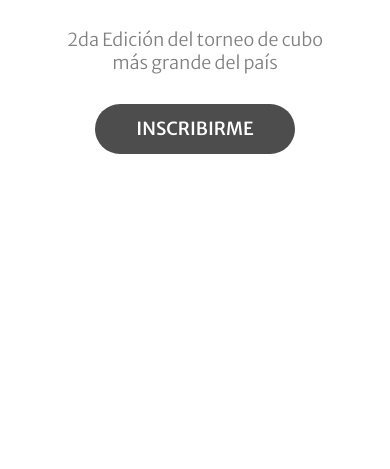
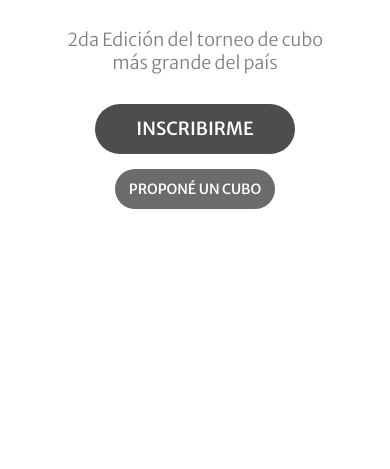
Before and after one commit to juanro00/FNC2, a plain HTML site: page index.html in a window 390 px wide. Shown: the part 375-844 px from the top of the page. Drawn offline with Linux system fonts and the light colour scheme.

Commit message:
ocultadas secciones y updates finales para salir

```diff
--- a/index.html
+++ b/index.html
@@ -32,7 +32,10 @@
         </div>
         <h1 class="title">Fiesta Nacional del <b>Cubo</b></h1>
         <p class="subtitle">2da Edición del torneo de cubo<br>más grande del país</p>
-        <button class="cta-button" onclick="abrirModalInscripcion()">Inscribirme</button>
+        <div class="buttons-container">
+            <button class="cta-button" onclick="abrirModalInscripcion()">Inscribirme</button>
+            <a href="https://forms.gle/ZYz9XXxy8MzM7qmc9" target="_blank" class="proponer-cubo-button">Proponé un cubo</a>
+        </div>
     </main>
     <!-- #endregion -->
 
@@ -131,12 +134,7 @@
             </a>
         </div>
 
-        <div class="cubos-timeline">
-            <picture>
-                <source media="(max-width: 768px)" srcset="images/timeline-mob.svg" />
-                <img src="images/timeline.svg" alt="Timeline" width="1200" height="470" />
-            </picture>
-        </div>
+
     </section>
     <!-- #endregion -->
 
@@ -325,9 +323,7 @@
                 <button class="payment-btn transfer-btn" onclick="mostrarTransferencia()">
                     TRANSFERENCIA
                 </button>
-                <button class="payment-btn pre-inscripcion-btn">
-                    PRE-INSCRIPCIÓN SIN PAGO
-                </button>
+
             </div>
 
             <!-- Sección de Transferencia (se expande dentro del modal) -->
--- a/styles.css
+++ b/styles.css
@@ -231,12 +231,44 @@ main {
     cursor: pointer;
     border-radius: 34px;
     font-family: 'Merriweather Sans', sans-serif;
+    transition: background-color 0.3s ease;
+    display: inline-block;
+}
+
+.buttons-container {
+    display: flex;
+    flex-direction: column;
+    align-items: center;
+    justify-content: center;
+    gap: 15px;
     margin-bottom: 43px;
+}
+
+.proponer-cubo-button {
+    background-color: #6b6b6b;
+    color: white;
+    font-weight: 500;
+    text-transform: uppercase;
+    width: 200px;
+    height: 50px;
+    border: none;
+    font-size: 16px;
+    cursor: pointer;
+    border-radius: 25px;
+    font-family: 'Merriweather Sans', sans-serif;
     transition: background-color 0.3s ease;
+    text-decoration: none;
+    display: inline-flex;
+    align-items: center;
+    justify-content: center;
 }
 
 .cta-button:hover {
     background-color: #b3cfeb;
+}
+
+.proponer-cubo-button:hover {
+    background-color: #8a8a8a;
 }
 /* #endregion */
 
@@ -517,6 +549,7 @@ main {
     margin: 100px auto;
     max-width: 1200px;
     padding: 0 20px;
+    display: none;
 }
 
 .cubos-underline {
@@ -612,15 +645,7 @@ main {
     margin-bottom: 0;
 }
 
-.cubos-timeline {
-    margin-top: 60px;
-}
-
-.cubos-timeline img {
-    width: 100%;
-    height: auto;
-    max-width: 1200px;
-}
+
 /* #endregion */
 
 /* #region CRONOGRAMA */
@@ -692,7 +717,7 @@ main {
 /* #region PREMIOS */
 .premios-section {
     background: white;
-    display: flex;
+    display: none;
     flex-direction: column;
     align-items: center;
     justify-content: flex-start;
@@ -1213,6 +1238,16 @@ main {
         /* mismo que desktop */
     }
 
+    .buttons-container {
+        gap: 15px;
+    }
+
+    .proponer-cubo-button {
+        width: 180px;
+        height: 45px;
+        font-size: 14px;
+    }
+
 
     /* Descripción mobile */
     .descripcion-section {
@@ -1452,6 +1487,17 @@ main {
         width: 200px;
         height: 50px;
         font-size: 18px;
+    }
+
+    .buttons-container {
+        flex-direction: column;
+        gap: 15px;
+    }
+
+    .proponer-cubo-button {
+        width: 160px;
+        height: 40px;
+        font-size: 14px;
     }
 
     .cube {
```
